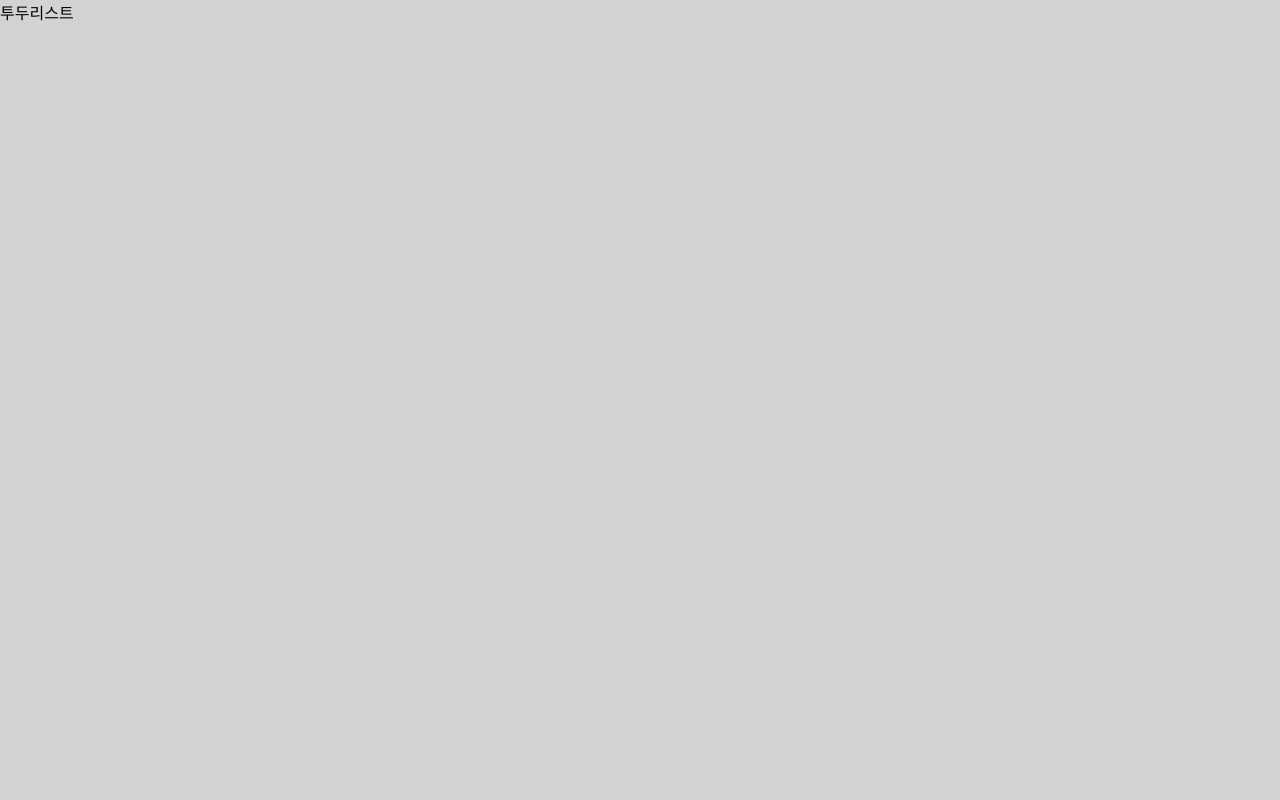
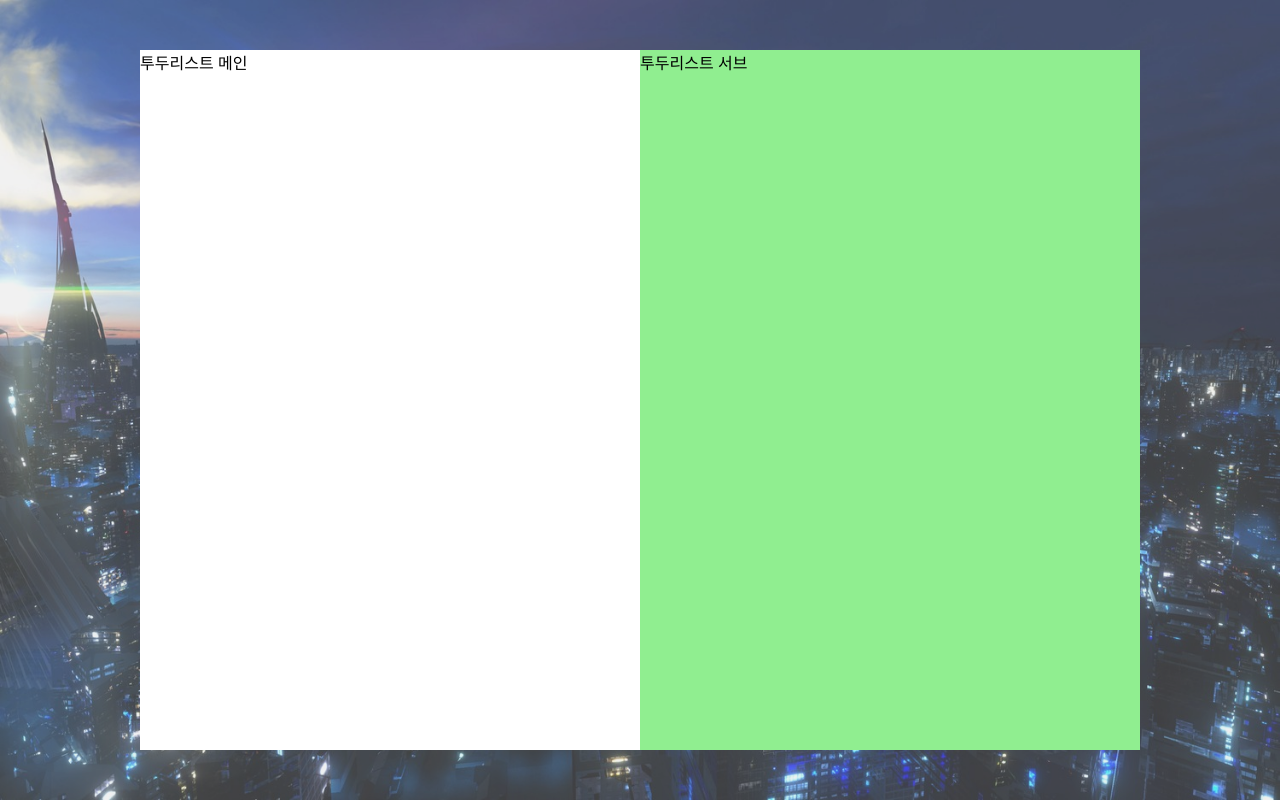
Before and after one commit to kigpand/todolist-By-ts, a Next.js app: page /TodoList in a window 1280 px wide. Built offline with nearby package versions, Linux system fonts and the light colour scheme.

Commit message:
background, todolist ui 수정

```diff
--- /dev/null
+++ b/components/TodoListMain.tsx
@@ -0,0 +1,16 @@
+import styled from 'styled-components';
+
+const MainWrapper = styled.div`
+
+    background-color : white;
+    width : 500px;
+    height : 700px;
+    z-index : 1;
+`;
+const TodoListMain = () =>{
+    return(
+        <MainWrapper>투두리스트 메인</MainWrapper>
+    )
+}
+
+export default TodoListMain;
--- /dev/null
+++ b/components/TodoListSub.tsx
@@ -0,0 +1,15 @@
+import styled from 'styled-components';
+
+const SubStyled = styled.div`
+    width : 500px;
+    height : 700px;
+    background-color : lightgreen;
+    z-index : 1;
+`;
+const TodoListSub = () =>{
+    return(
+        <SubStyled>투두리스트 서브</SubStyled>
+    )
+}
+
+export default TodoListSub;
--- a/pages/TodoList.tsx
+++ b/pages/TodoList.tsx
@@ -1,6 +1,41 @@
+import styled from 'styled-components';
+import TodoListMain from '../components/TodoListMain';
+import TodoListSub from '../components/TodoListSub';
+import BACKGROUND from '../images/background.jpg';
+import Image from 'next/image';
+
+const TodoWrapper = styled.div`
+    width : 100vw;
+    height : 100vh;
+
+    .background{
+        position: absolute;
+        top: 0;
+        left : 0;
+        width : 100%;
+        height : 100%;
+        opacity : 0.7;
+    }
+
+    .main{
+        width : 100%;
+        height : 100%;
+        display : flex;
+        align-items : center;
+        justify-content : center;
+    }
+`;
 const TodoList = () =>{
     return(
-        <div>투두리스트</div>
+        <TodoWrapper>
+            <div className="background">
+                <Image src={BACKGROUND} alt = "배경" layout="fill"/>
+            </div>
+            <div className="main">
+                <TodoListMain />
+                <TodoListSub />
+            </div>
+        </TodoWrapper>
     )
 }
 
```
Also changed, not shown: pages/Login.tsx (+17 -2 lines).
